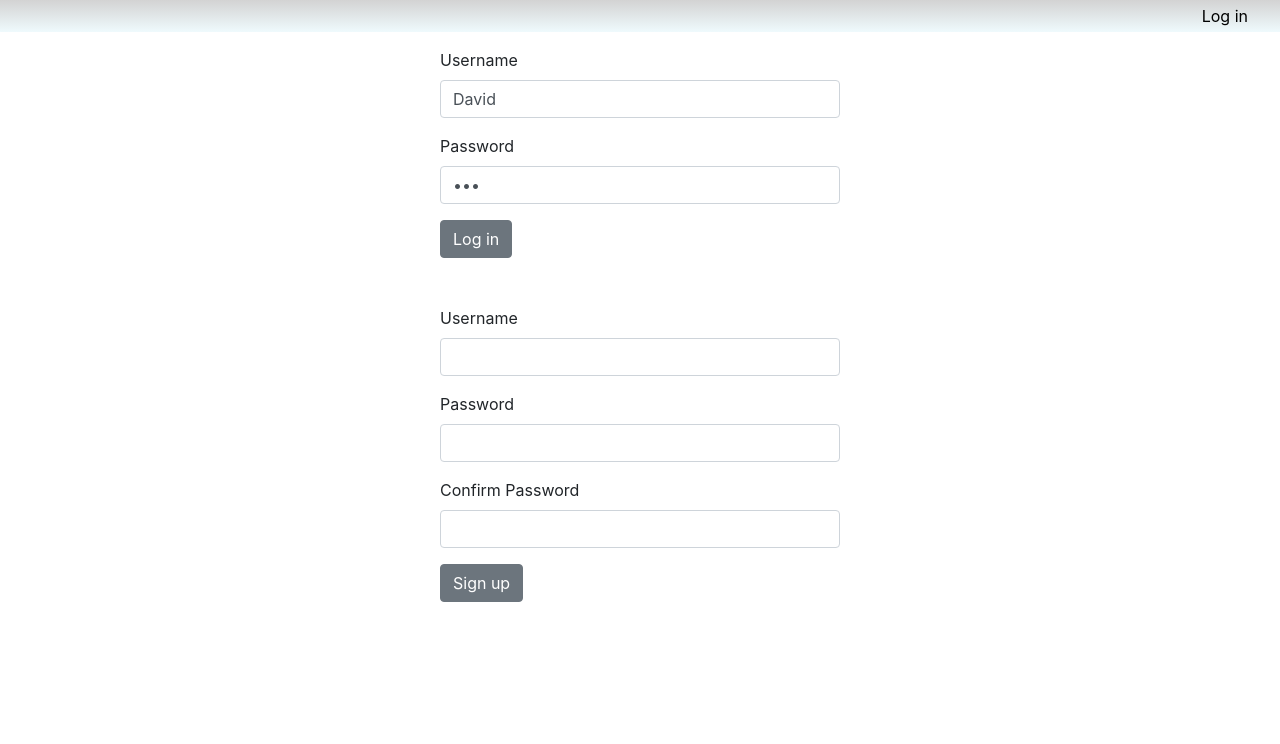
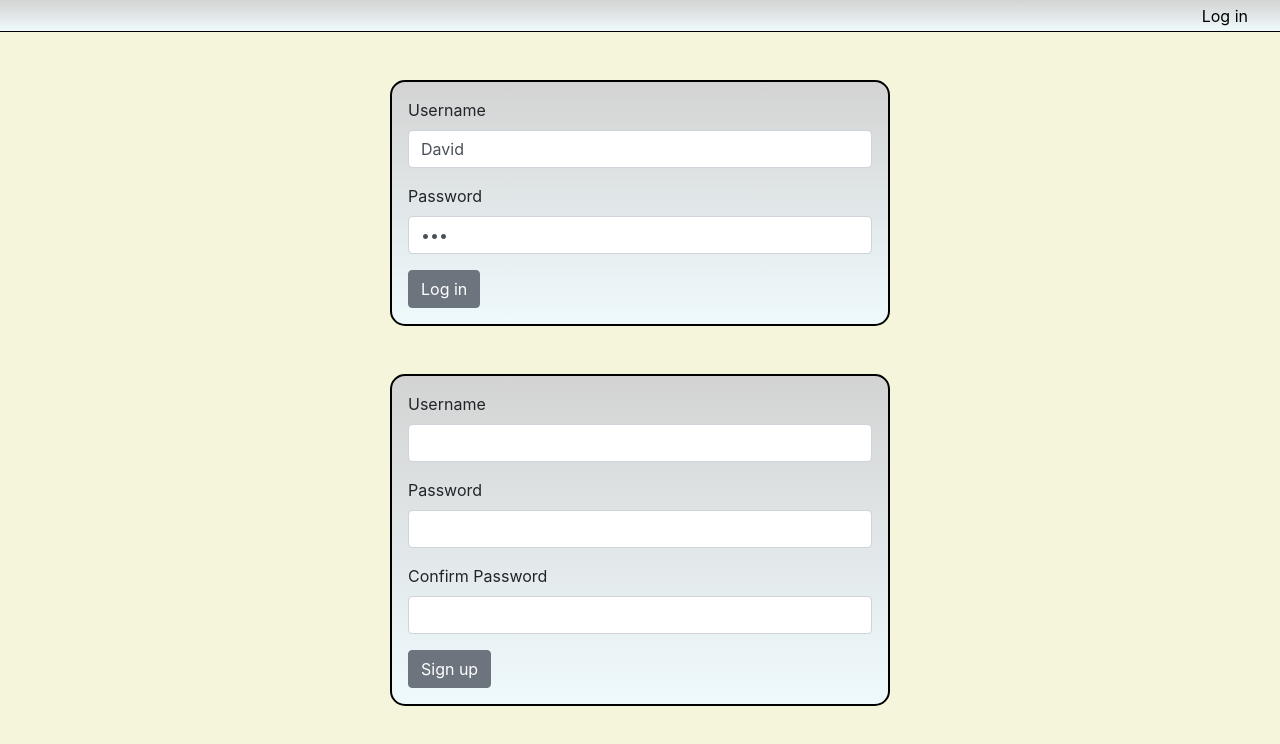
Before and after one commit to build2artportfolio/The-Lookbook, a React (Create React App) app in the folder frontend/: page /login in a window 1280 px wide. Shown: the top 744 px of the page. Built offline with nearby package versions, Linux system fonts and the light colour scheme.

Commit message:
frontend styling match landind page

```diff
--- a/frontend/src/App.css
+++ b/frontend/src/App.css
@@ -1,22 +1,35 @@
-.App .Navbar {
-  display: flex;
-  justify-content: flex-end;
-  margin-right: 10px;
+.App {
+  background-color: beige;
 }
+
+.emptydiv {
+  height: 80px;
+}
+
 .LoginForm {
   margin: 0 auto;
-  width: 400px;
-  padding-top: 3rem;
+  width: 500px;
+  padding: 1rem;
+  border: 2px solid black;
+  border-radius: 15px;
+  background-image:linear-gradient(lightgrey, rgb(239, 250, 253));
 }
 .SignupForm {
-  margin: 0 auto;
-  width: 400px;
-  padding-top: 3rem;
+  margin: 3rem auto;
+  width: 500px;
+  padding: 1rem;
+  border: 2px solid black;
+  border-radius: 15px;
+  background-image:linear-gradient(lightgrey, rgb(239, 250, 253));
 }
 .CreateForm {
   margin: 0 auto;
-  width: 400px;
-  padding-top: 3rem;
+  margin-bottom: 3rem;
+  width: 500px;
+  padding: 1rem;
+  border: 2px solid black;
+  border-radius: 15px;
+  background-image:linear-gradient(lightgrey, rgb(239, 250, 253));
 }
 
 .card_container {
@@ -26,8 +39,9 @@
 }
 
 .card {
+  border: 1px solid black !important;
   margin: 0.5rem;
-  width: 27%;
+  width: 25rem;
 }
 
 .topMessage {
@@ -54,6 +68,7 @@
   justify-content: flex-end;
   background-image:linear-gradient(lightgrey, rgb(239, 250, 253));
   height: 2rem;
+  border-bottom: 1px solid black;
 }
 
 .NavBar a {
@@ -66,18 +81,9 @@
 }
 
 .NavBar a:hover {
+  border-radius: 5px;
   background-color: gray;
-  color: lightgray;
-}
-
-.NavBar h4 {
-  margin: 0;
   color: white;
-  display: flex;
-  align-items: center;
-  justify-content: center;
-  padding: 0 2rem;
-  right: 0;
 }
 
 .buttonz {
@@ -88,3 +94,8 @@
   background-image:linear-gradient(to left, rgb(239, 250, 253),beige);
   color: black !important;
 }
+
+.table {
+  margin: 0 auto;
+  width: 80% !important;
+}
--- a/frontend/src/App.js
+++ b/frontend/src/App.js
@@ -16,6 +16,7 @@ class App extends Component {
         <div className="App">
           <TopMessage />
           <NavBar />
+          <div className='emptydiv'/>
           <Route path="/login" component={Login} />
           <Route path="/login" component={SignUp} />
           <PrivateRoute component={UserDashboard} />
--- a/frontend/src/components/NavBar.js
+++ b/frontend/src/components/NavBar.js
@@ -29,10 +29,10 @@ class NavBar extends React.Component {
 
         return (
             <div className="NavBar">
-                <NavLink to='/' style={userloggedin}><h3>{this.props.currentUser.username}'s Dashboard</h3></NavLink>
+                <NavLink to='/' activeClassName="activeNavButton" style={userloggedin}>{this.props.currentUser.username}'s Dashboard</NavLink>
                 <NavLink to='/login' activeClassName="activeNavButton" style={userloggedout}>Log in</NavLink>
-                <NavLink to='/' onClick={this.logout} activeClassName="activeNavButton" style = {userloggedin}>Log out</NavLink>
                 <NavLink to='/myaccount' activeClassName="activeNavButton" style={userloggedin}>My Account</NavLink>
+                <NavLink to='/' onClick={this.logout} style = {userloggedin}>Log out</NavLink>
             </div>
         );
     }
--- a/frontend/src/index.css
+++ b/frontend/src/index.css
@@ -12,3 +12,8 @@ code {
   font-family: source-code-pro, Menlo, Monaco, Consolas, "Courier New",
     monospace;
 }
+
+html {
+  min-height: 100vh;
+  background-color: beige;
+}
```
